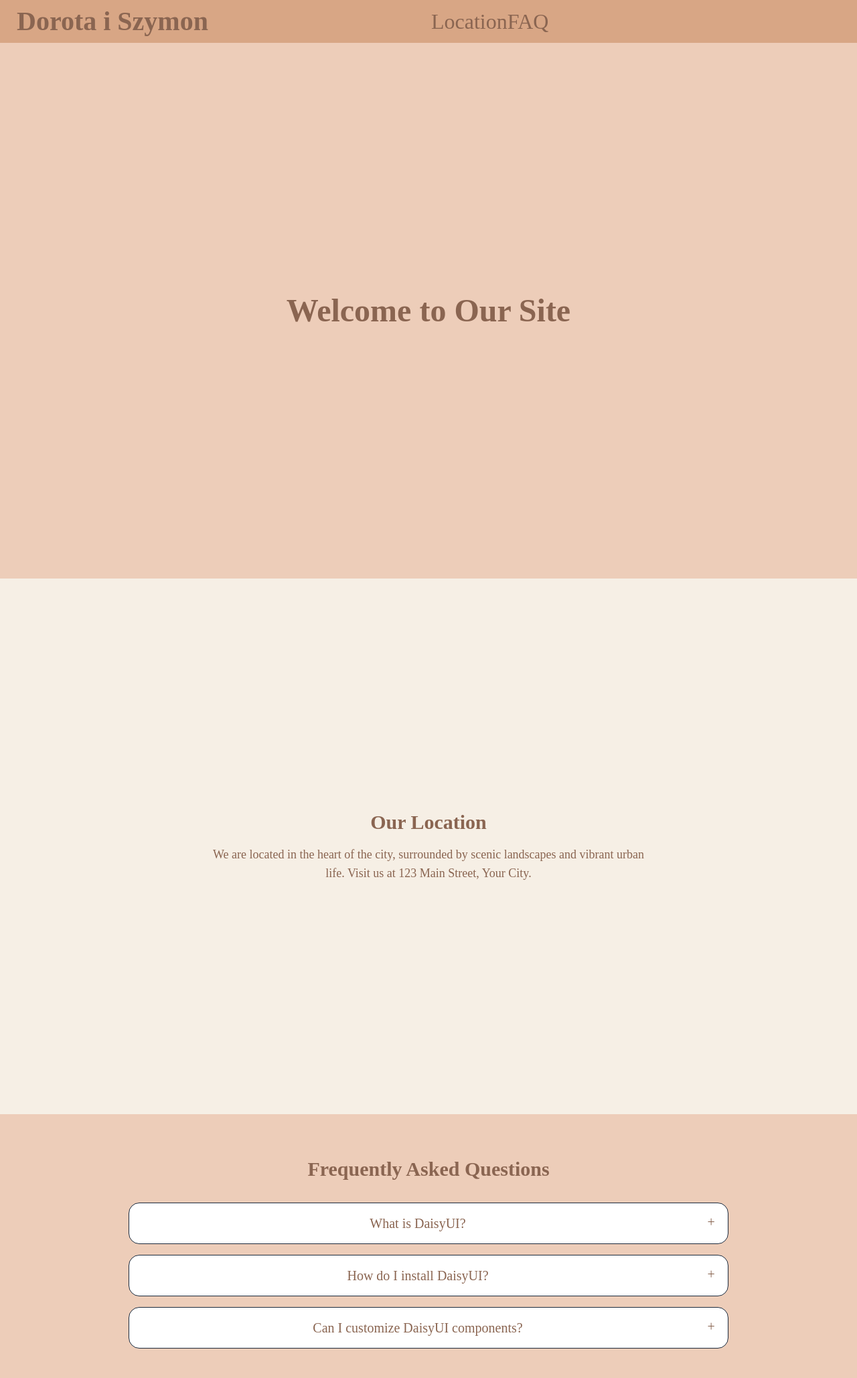
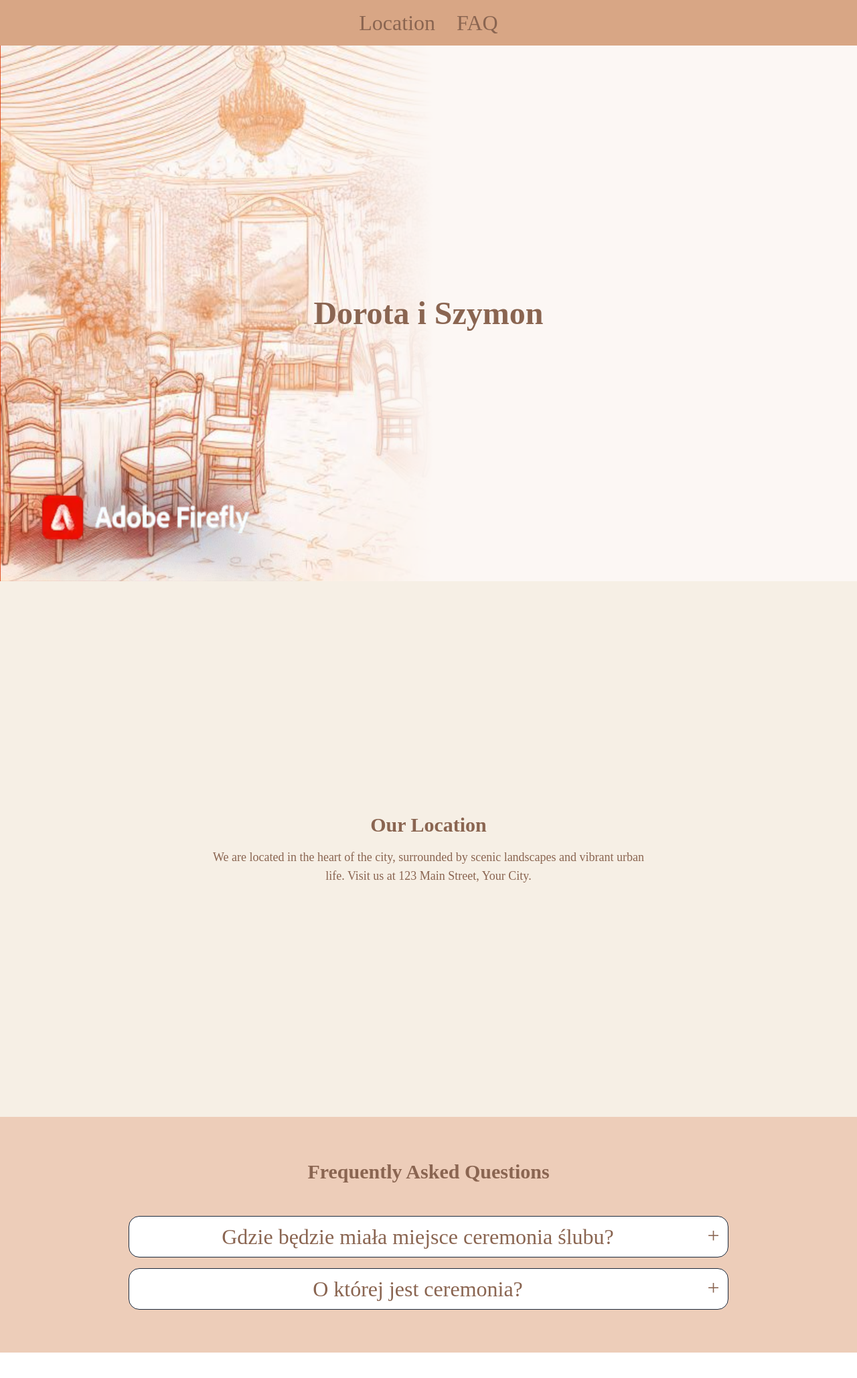
Before and after one commit to Milszym/wedding-web, a React (Create React App) app: page / in a window 1280 px wide. Shown: the top 2058 px of the page at 67% size. After the commit the page ends 2020 px from the top, so only its background shows below. Built offline with nearby package versions, Linux system fonts and the light colour scheme; a web font is replaced by a local one.

Commit message:
Add background image. Add sample FAQ

```diff
--- a/src/ui/navigation/Navigation.tsx
+++ b/src/ui/navigation/Navigation.tsx
@@ -11,22 +11,13 @@ export const Navigation = () => {
     };
 
     return <nav className="navbar bg-secondary">
-        <div className="navbar-start">
-            <div className="btn btn-ghost nav-button"
-                style={{ fontWeight: 'bold', fontSize: '40px' }}
-                onClick={() => scrollToSection("title")}>
-                Dorota i Szymon
-            </div>
-        </div>
-        <div className="navbar-center hidden lg:flex">
-            <ul className="menu menu-horizontal px-1">
+            <ul className="menu menu-horizontal px-1" style={{flex: 1, justifyContent: 'center'}}>
                 <li className="nav-button" onClick={() => scrollToSection("location")}>
-                    Location
+                    <div>Location</div>
                 </li>
                 <li className="nav-button" onClick={() => scrollToSection("faq")}>
-                    FAQ
+                    <div>FAQ</div>
                 </li>
             </ul>
-        </div>
     </nav>
 }
--- a/src/ui/sections/faq/Faq.tsx
+++ b/src/ui/sections/faq/Faq.tsx
@@ -1,46 +1,26 @@
+import { faqItems } from "./FaqItems"
+import "./faq.css"
+
 export const Faq = () => {
     return <section
         id="faq"
-        style={{backgroundColor: '#edcdb9'}}
+        style={{ backgroundColor: '#edcdb9' }}
         className="w-full py-16 flex flex-col items-center"
     >
         <h2 className="text-3xl font-bold mb-8">Frequently Asked Questions</h2>
         <div className="w-full max-w-4xl">
+            {faqItems.map((faqItem) => <div style={{ marginTop: '1em' }}>
                 <div className="collapse collapse-plus border border-base-300 bg-base-100 rounded-box">
                     <input type="checkbox" />
                     <div className="collapse-title text-xl font-medium">
-                    What is DaisyUI?
+                        {faqItem.title}
                     </div>
                     <div className="collapse-content">
-                    <p>DaisyUI is a Tailwind CSS component library.</p>
+                        {faqItem.description}
                     </div>
                 </div>
-
-            <div className="collapse collapse-plus border border-base-300 bg-base-100 rounded-box mt-4">
-                <input type="checkbox" />
-                <div className="collapse-title text-xl font-medium">
-                    How do I install DaisyUI?
-                </div>
-                <div className="collapse-content">
-                    <p>
-                        Install it via npm or yarn: `npm install daisyui` or `yarn add
-                        daisyui`.
-                    </p>
-                </div>
-            </div>
-
-            <div className="collapse collapse-plus border border-base-300 bg-base-100 rounded-box mt-4">
-                <input type="checkbox" />
-                <div className="collapse-title text-xl font-medium">
-                    Can I customize DaisyUI components?
-                </div>
-                <div className="collapse-content">
-                    <p>
-                        Yes, you can customize DaisyUI components using Tailwind
-                        classes or your own configurations.
-                    </p>
-                </div>
-            </div>
+            </div>)
+            }
         </div>
     </section>
 }
--- /dev/null
+++ b/src/ui/sections/faq/FaqItems.ts
@@ -0,0 +1,15 @@
+export const faqItems: FaqItem[] = [
+    {
+        title: 'Gdzie będzie miała miejsce ceremonia ślubu?',
+        description: 'Ceremonia będzie tuz obok sali Sopockiej na trawie :)'
+    } as FaqItem,
+    {
+        title: 'O której jest ceremonia?',
+        description: 'O 16:30, zachęcamy do przyjścia chwilę wcześniej.'
+    } as FaqItem,
+]
+
+export interface FaqItem {
+    title: string
+    description: string
+}
--- /dev/null
+++ b/src/ui/sections/faq/faq.css
@@ -0,0 +1,7 @@
+.collapse-title {
+    font-size: 2em;
+}
+
+.collapse-content {
+    font-size: 1.5em;
+}
--- a/src/ui/sections/title/Title.tsx
+++ b/src/ui/sections/title/Title.tsx
@@ -1,11 +1,15 @@
+import WeddingImage from "./wedding_background.png"
+import "./title.css"
+
 export const Title = () => {
     return <section
         id="title"
         style={{backgroundColor: '#edcdb9'}}
         className="relative w-full h-screen"
         >
+        <img src={WeddingImage} className="titleImage" alt="Description of the image" />
         <div className="absolute inset-0 flex items-center justify-center">
-            <h1 className="text-5xl font-bold">Welcome to Our Site</h1>
+            <h1 className="text-5xl font-bold">Dorota i Szymon</h1>
         </div>
     </section>
 }
--- /dev/null
+++ b/src/ui/sections/title/title.css
@@ -0,0 +1,5 @@
+.titleImage {
+    width: 100%; /* Makes the image fit the parent's width */
+    height: 100vh;
+    object-fit:fill;
+  }
```
Also changed, not shown: src/ui/sections/title/wedding_background.png (added), src/ui/sections/title/wedding_orange.jpg (added). Lines whose indentation alone changed are shown as unchanged.
